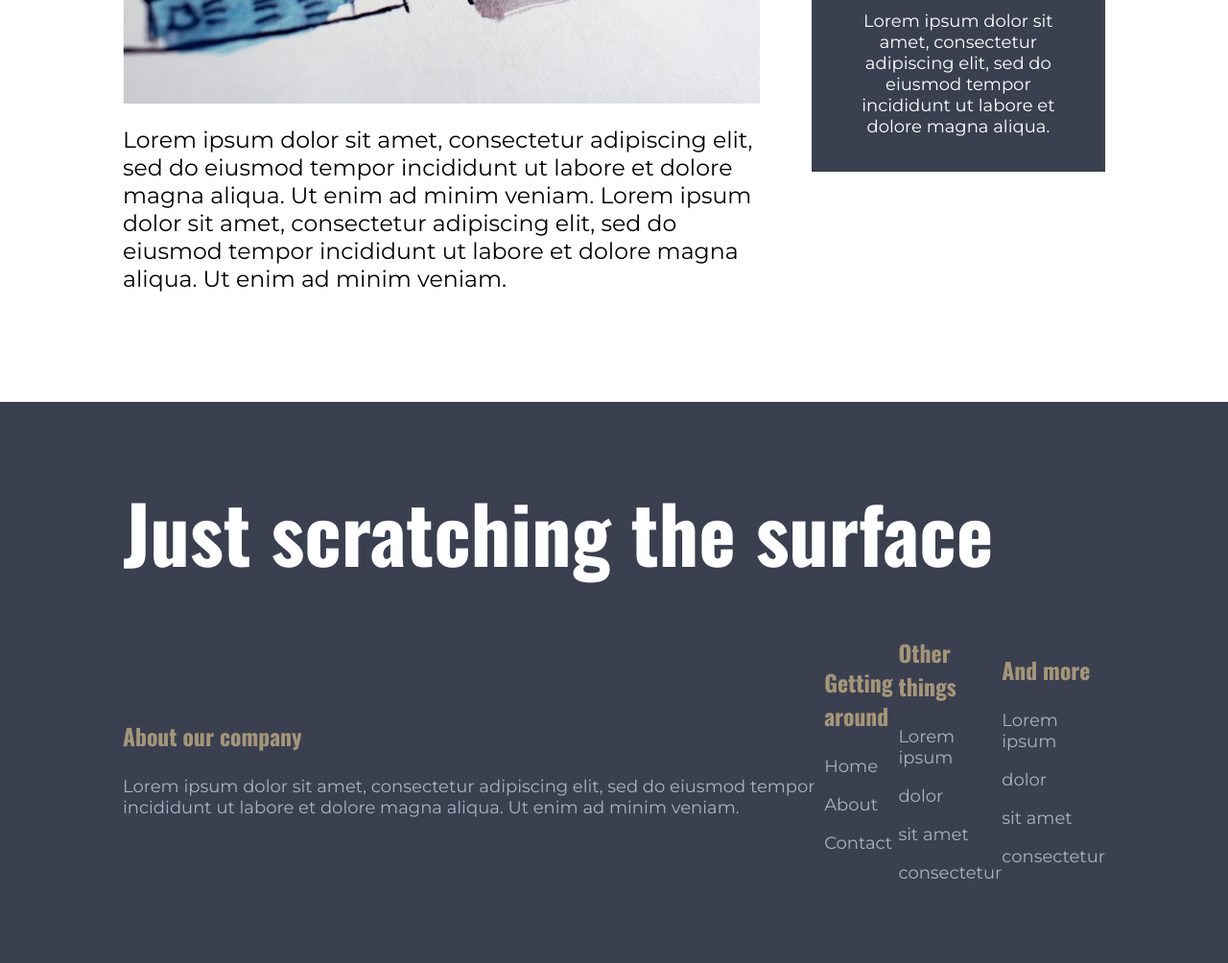
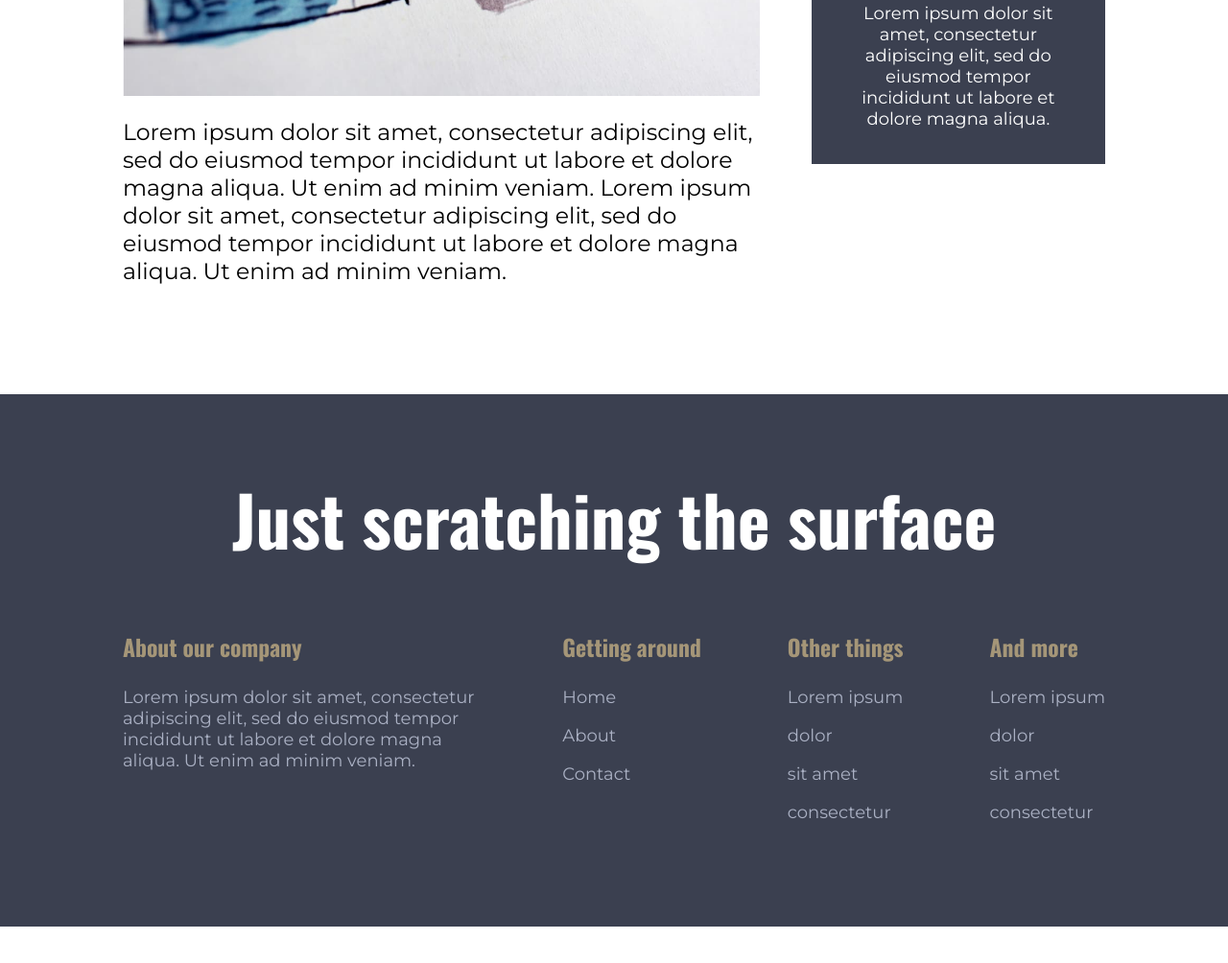
Before and after one commit to rstainsby/Responsive-Web-Design---Final-Challenge, a plain HTML site: page index.html in a window 1280 px wide. Shown: the part 1766-2770 px from the top of the page at 96% size. After the commit the page ends 2732 px from the top, so only its background shows below. Drawn offline with nearby package versions, Linux system fonts and the light colour scheme.

Commit message:
add responsive styling for larger screen sizes

```diff
--- a/index.html
+++ b/index.html
@@ -155,6 +155,7 @@
                         </p>
                     </div>
                     <div class="external-links">
+                        <div>
                             <h3 class="external-links__title">Getting around</h3>
                             <ul class="external-links-list">
                                 <li class="external-links-list__item">
@@ -168,7 +169,7 @@
                                 </li>
                             </ul>
                         </div>
-                    <div class="external-links">
+                        <div>
                             <h3 class="external-links__title">Other things</h3>
                             <ul class="external-links-list">
                                 <li class="external-links-list__item">
@@ -185,7 +186,7 @@
                                 </li>
                             </ul>
                         </div>
-                    <div class="external-links">
+                        <div>
                             <h3 class="external-links__title">And more</h3>
                             <ul class="external-links-list">
                                 <li class="external-links-list__item">
@@ -204,6 +205,7 @@
                         </div>
                     </div>
                 </div>
+            </div>
         </section>
         <script src="./main.js"></script>
     </body>
--- a/styles.css
+++ b/styles.css
@@ -5,7 +5,7 @@
     --fs-600: 1.5rem;
     --fs-700: 1.875rem;
     --fs-900: 2.25rem;
-    --fs-xl: clamp(2.25rem, 5vw + 1rem, 5.625rem);
+    --fs-xl: clamp(2.75rem, 5vw + 1rem, 4rem);
 
     --cl-dark-blue: #2E323F;
     --cl-medium-blue: #3B4050;
@@ -49,6 +49,7 @@ img {
     position: relative;
     width: 80%;
     margin: 0 auto;
+    max-width: 1200px;
 }
 
 .flex {
@@ -281,13 +282,18 @@ img {
     background-color: var(--cl-medium-blue);
 }
 
+.contact .flex {
+    gap: 2em;
+}
+
 .contact__title {
     color: var(--cl-white);
-    margin-bottom: 0.5em;
+    margin-bottom: 0.75em;
     font-family: 'Oswald', serif;
     font-weight: 700;
     font-size: var(--fs-xl);
     line-height: 110%;
+    text-align: center;
 }
 
 .about-us__title, .external-links__title {
@@ -311,8 +317,6 @@ img {
     font-size: var(--fs-300);
     text-decoration: none;
 }
-
-
 
 @media only screen and (min-width: 700px) {
     .nav {
@@ -338,7 +342,7 @@ img {
     }
 
     .hero__title {
-        margin-bottom: 0;
+        margin-bottom: 0.5em;
     }
 
     .about__card {
@@ -347,6 +351,13 @@ img {
 
     .about__right-column {
         flex-direction: row;
+    }
+
+    .external-links {
+        display: flex;
+        width: 100%;
+        justify-content: space-between;
+        gap: 1em;
     }
 }
 
@@ -373,4 +384,18 @@ img {
         align-self: flex-start;
         flex-direction: column;
     }
+
+    .contact .flex {
+        gap: 5em;
+    }
+
+    .about-us {
+        align-self: flex-start;
+    }
+
+    .external-links {
+        width: fit-content;
+        flex-shrink: 0;
+        gap: 5em;
+    }
 }
```
Lines whose indentation alone changed are shown as unchanged.
